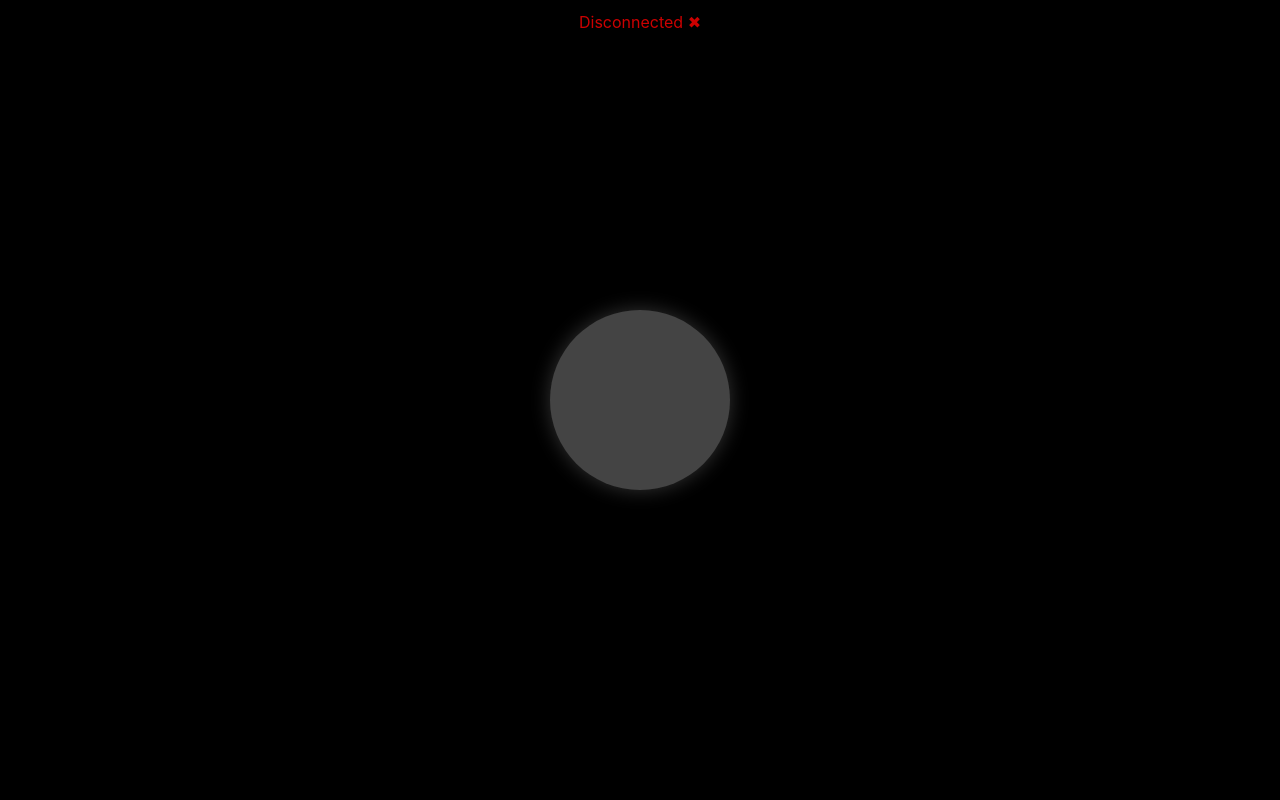
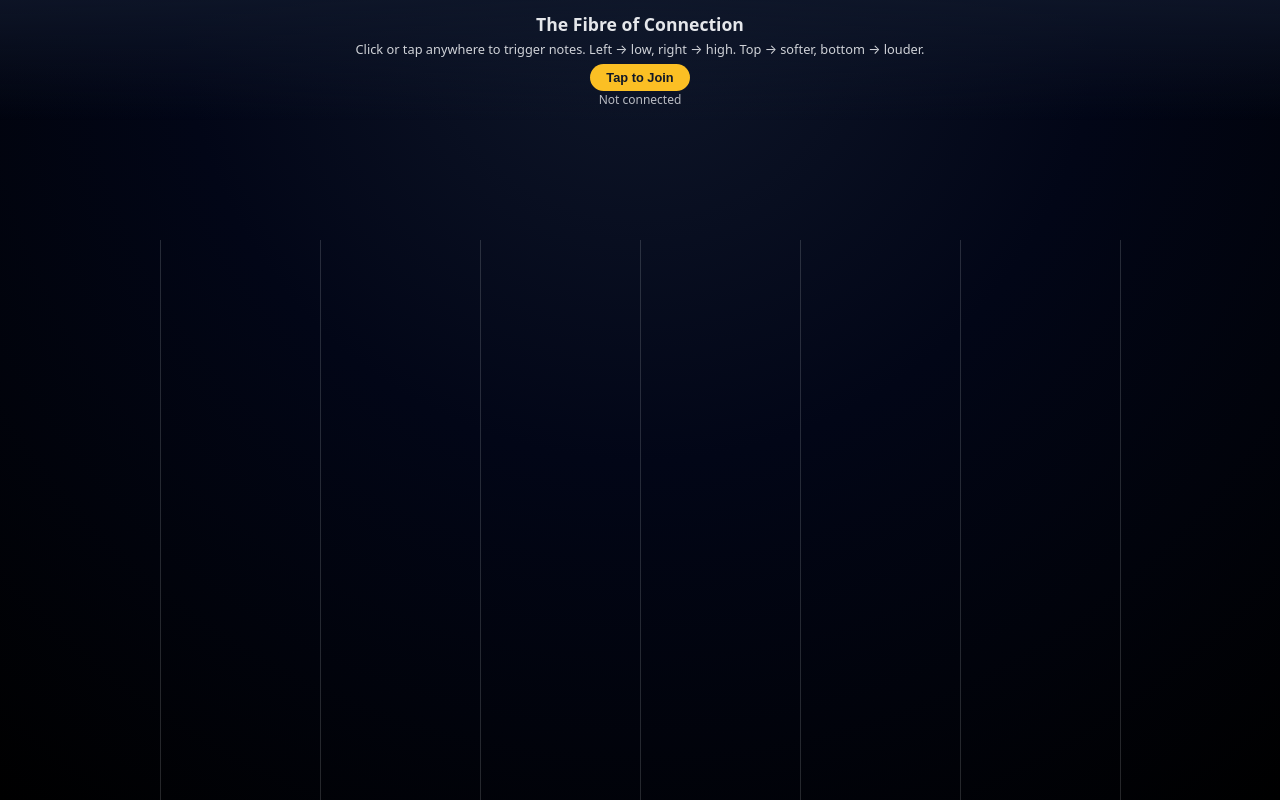
Before and after one commit to domvicinanza/fibre-cloud, a website: page public/index.html in a window 1280 px wide. Drawn offline with Linux system fonts and the light colour scheme.

Commit message:
Restore full original keyboard controller UI

```diff
--- a/public/index.html
+++ b/public/index.html
@@ -2,115 +2,173 @@
 <html lang="en">
 <head>
   <meta charset="UTF-8">
-<title>Fibre Controller</title>
+  <title>The Fibre of Connection – Keyboard Controller</title>
   <meta name="viewport" content="width=device-width, initial-scale=1.0">
-
   <style>
     html, body {
       margin: 0;
       padding: 0;
       height: 100%;
+      font-family: system-ui, -apple-system, BlinkMacSystemFont, sans-serif;
+      background: radial-gradient(circle at top, #0f172a 0%, #020617 45%, #000 100%);
+      color: #e5e7eb;
       overflow: hidden;
-    font-family: -apple-system, BlinkMacSystemFont, sans-serif;
-    background: #000;
-    color: #fff;
+      -webkit-user-select: none;
+      user-select: none;
     }
-
-  #status {
-    position: absolute;
-    top: 12px;
+    .overlay {
+      position: fixed;
+      top: 0;
       left: 0;
       right: 0;
+      padding: 0.75rem 1rem;
+      background: linear-gradient(to bottom, rgba(15,23,42,0.85), transparent);
+      z-index: 2;
       text-align: center;
-    font-size: 1rem;
+    }
+    .overlay h1 {
+      font-size: 1.1rem;
+      margin: 0;
+    }
+    .overlay p {
+      margin: 0.25rem 0 0;
+      font-size: 0.8rem;
+      opacity: 0.9;
+    }
+    #status {
+      font-size: 0.75rem;
       opacity: 0.8;
     }
-
-  #pad {
+    #joinBtn {
+      margin-top: 0.4rem;
+      padding: 0.35rem 1rem;
+      border-radius: 999px;
+      border: none;
+      background: #fbbf24;
+      color: #111827;
+      font-weight: 600;
+      font-size: 0.8rem;
+    }
+    #joinBtn:disabled {
+      opacity: 0.5;
+    }
+    #keyboard {
+      position: fixed;
+      inset: 0;
+      cursor: pointer;
+      touch-action: none;
+    }
+    .vertical-guides {
+      position: fixed;
+      inset: 0;
+      pointer-events: none;
+      z-index: 1;
+    }
+    .vertical-guides div {
       position: absolute;
-    width: 100%;
-    height: 100%;
-    touch-action: none;
-    display: flex;
-    justify-content: center;
-    align-items: center;
-  }
-
-  #circle {
-    width: 180px;
-    height: 180px;
-    border-radius: 50%;
-    background: #444;
-    transition: transform 0.1s ease, background 0.2s ease;
-    box-shadow: 0 0 20px rgba(255,255,255,0.2);
+      top: 30%;
+      bottom: 0;
+      width: 1px;
+      background: rgba(248, 250, 252, 0.15);
     }
   </style>
 </head>
-
 <body>
-
-<div id="status">Connecting…</div>
-<div id="pad">
-  <div id="circle"></div>
+  <div class="overlay">
+    <h1>The Fibre of Connection</h1>
+    <p>Click or tap anywhere to trigger notes. Left → low, right → high. Top → softer, bottom → louder.</p>
+    <button id="joinBtn">Tap to Join</button>
+    <div id="status">Not connected</div>
   </div>
 
+  <div id="keyboard"></div>
+  <div class="vertical-guides" id="guides"></div>
+
   <script>
-// --------------------------------------------------------
-// WebSocket Connection
-// --------------------------------------------------------
-const statusEl = document.getElementById("status");
-const pad = document.getElementById("pad");
-const circle = document.getElementById("circle");
+    const joinBtn = document.getElementById('joinBtn');
+    const statusEl = document.getElementById('status');
+    const keyboard = document.getElementById('keyboard');
+    const guides = document.getElementById('guides');
 
-let myHue = 0;
+    let ws = null;
+    let connected = false;
 
-const ws = new WebSocket(
-  (location.protocol === "https:" ? "wss://" : "ws://") + location.host
-);
+    function logStatus(msg) {
+      statusEl.textContent = msg;
+    }
+
+    function createGuides(columns = 8) {
+      guides.innerHTML = '';
+      for (let i = 1; i < columns; i++) {
+        const div = document.createElement('div');
+        div.style.left = (i / columns * 100) + '%';
+        guides.appendChild(div);
+      }
+    }
+    createGuides(8);
+
+    function connectWS() {
+      const loc = window.location;
+      const proto = loc.protocol === 'https:' ? 'wss:' : 'ws:';
+      const url = proto + '//' + loc.host;
+      ws = new WebSocket(url);
 
       ws.onopen = () => {
-  statusEl.innerHTML = "Connected ✔";
-  statusEl.style.color = "lime";
+        connected = true;
+        logStatus('Connected. Tap/click anywhere to play.');
       };
-
       ws.onclose = () => {
-  statusEl.innerHTML = "Disconnected ✖";
-  statusEl.style.color = "red";
+        connected = false;
+        logStatus('Disconnected. Reload or press Join again.');
       };
-
-ws.onmessage = event => {
-  try {
-    const msg = JSON.parse(event.data);
-
-    // Server assigns us a unique colour on join
-    if (msg.type === "hello") {
-      myHue = msg.hue;
-      circle.style.background = `hsl(${myHue}, 80%, 55%)`;
-      circle.style.boxShadow = `0 0 25px hsl(${myHue}, 80%, 55%)`;
-    }
-  } catch (e) {}
+      ws.onerror = () => {
+        connected = false;
+        logStatus('Connection error.');
       };
-
-// --------------------------------------------------------
-// Tap → Send Position + Animate UI
-// --------------------------------------------------------
-function sendTap(e) {
-  const rect = pad.getBoundingClientRect();
-  const x = (e.clientX - rect.left) / rect.width;
-  const y = (e.clientY - rect.top) / rect.height;
-
-  ws.send(JSON.stringify({ type: "tap", x, y }));
-
-  // Animate the circle on tap
-  circle.style.transform = "scale(1.3)";
-  setTimeout(() => {
-    circle.style.transform = "scale(1)";
-  }, 120);
+      ws.onmessage = () => {};
     }
 
-pad.addEventListener("pointerdown", sendTap);
-pad.addEventListener("click", sendTap);
+    function sendTap(xNorm, yNorm) {
+      if (!ws || ws.readyState !== WebSocket.OPEN) return;
+      ws.send(JSON.stringify({
+        type: 'tap',
+        x: xNorm,
+        y: yNorm
+      }));
+    }
 
+    function handlePointer(ev) {
+      if (!connected) return;
+      const rect = keyboard.getBoundingClientRect();
+      const x = (ev.clientX - rect.left) / rect.width;
+      const y = (ev.clientY - rect.top) / rect.height;
+      const xn = Math.max(0, Math.min(1, x));
+      const yn = Math.max(0, Math.min(1, y));
+      sendTap(xn, yn);
+    }
+
+    keyboard.addEventListener('pointerdown', (ev) => {
+      ev.preventDefault();
+      handlePointer(ev);
+    });
+
+    keyboard.addEventListener('touchstart', (ev) => {
+      ev.preventDefault();
+      const touch = ev.touches[0];
+      if (!touch) return;
+      handlePointer(touch);
+    }, { passive: false });
+
+    keyboard.addEventListener('mousedown', (ev) => {
+      ev.preventDefault();
+      handlePointer(ev);
+    });
+
+    joinBtn.addEventListener('click', () => {
+      joinBtn.disabled = true;
+      logStatus('Connecting...');
+      connectWS();
+    });
   </script>
 </body>
 </html>
```
Lines whose indentation alone changed are shown as unchanged.
